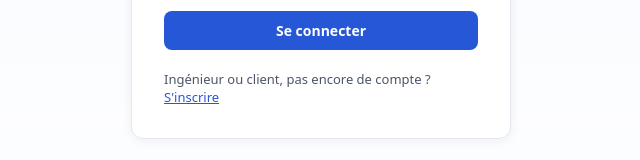
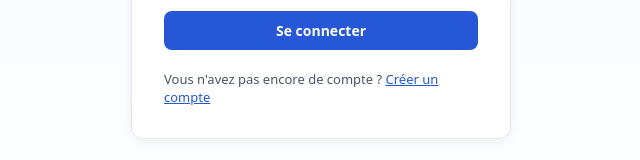
Before and after one commit to BharKhouloud16/atlas-admin-demo, a Next.js app: page /connexion in a window 1280 px wide. Shown: the part 484-644 px from the top of the page, without its empty margins (319-959 px from the left). Built offline with nearby package versions, Linux system fonts and the light colour scheme.

Commit message:
Add files via upload

```diff
--- a/app/connexion/page.tsx
+++ b/app/connexion/page.tsx
@@ -136,9 +136,9 @@ export default function ConnexionPage() {
         </form>
 
         <p style={{ fontSize: 13, marginTop: 20, marginBottom: 0, color: grisTexte }}>
-          Ingénieur ou client, pas encore de compte ?{" "}
+          Vous n&apos;avez pas encore de compte ?{" "}
           <Link href={role ? `/inscription?role=${role}` : "/inscription"} style={{ color: bleu }}>
-            S&apos;inscrire
+            Créer un compte
           </Link>
         </p>
       </div>
```
